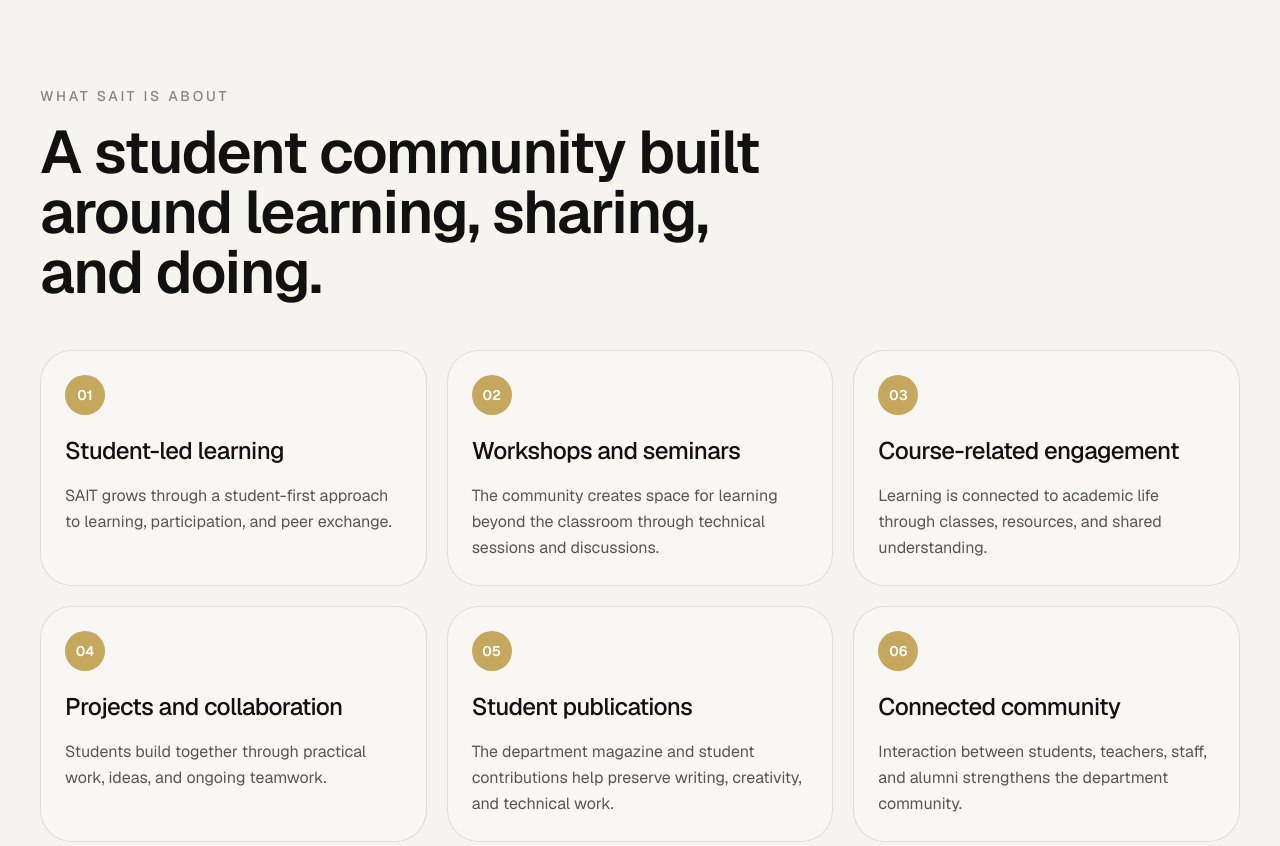
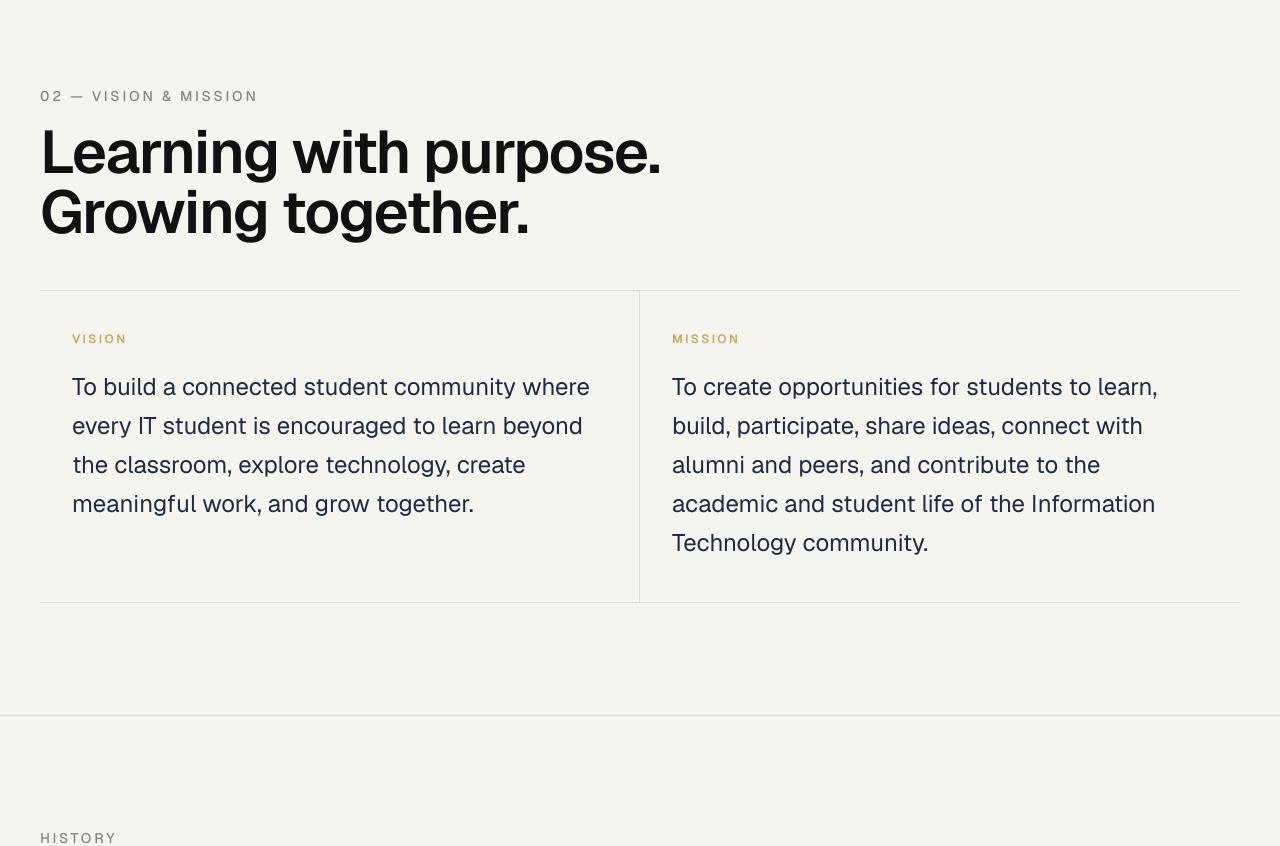
Before and after one commit to gayathrisanthoshpc/sait-website, a Next.js app: page /about in a window 1280 px wide. Shown: the part 600-1446 px from the top of the page. Built offline with nearby package versions, Linux system fonts and the light colour scheme.

Commit message:
Refactor VisionMission component to enhance clarity and structure of vision and mission statements

```diff
--- a/components/about/VisionMission.tsx
+++ b/components/about/VisionMission.tsx
@@ -1,66 +1,48 @@
 "use client";
 
-import { motion } from "framer-motion";
+import { motion, useReducedMotion } from "framer-motion";
 
-const pillars = [
+const statements = [
   {
-    title: "Student-led learning",
-    text: "SAIT grows through a student-first approach to learning, participation, and peer exchange.",
+    label: "Vision",
+    text: "To build a connected student community where every IT student is encouraged to learn beyond the classroom, explore technology, create meaningful work, and grow together.",
   },
   {
-    title: "Workshops and seminars",
-    text: "The community creates space for learning beyond the classroom through technical sessions and discussions.",
-  },
-  {
-    title: "Course-related engagement",
-    text: "Learning is connected to academic life through classes, resources, and shared understanding.",
-  },
-  {
-    title: "Projects and collaboration",
-    text: "Students build together through practical work, ideas, and ongoing teamwork.",
-  },
-  {
-    title: "Student publications",
-    text: "The department magazine and student contributions help preserve writing, creativity, and technical work.",
-  },
-  {
-    title: "Connected community",
-    text: "Interaction between students, teachers, staff, and alumni strengthens the department community.",
+    label: "Mission",
+    text: "To create opportunities for students to learn, build, participate, share ideas, connect with alumni and peers, and contribute to the academic and student life of the Information Technology community.",
   },
 ];
 
 export default function VisionMission() {
+  const shouldReduceMotion = useReducedMotion();
+
   return (
     <section className="border-b border-black/10 px-6 py-20 md:px-10 md:py-28">
       <div className="mx-auto max-w-[1440px]">
         <div className="mb-12 max-w-3xl">
           <p className="text-sm font-medium uppercase tracking-[0.2em] text-black/45">
-            What SAIT is about
+            02 — Vision &amp; Mission
           </p>
           <h2 className="mt-4 text-4xl font-semibold tracking-tight md:text-6xl">
-            A student community built around learning, sharing, and doing.
+            Learning with purpose. Growing together.
           </h2>
         </div>
 
-        <div className="grid gap-5 md:grid-cols-2 xl:grid-cols-3">
-          {pillars.map((pillar, index) => (
+        <div className="grid gap-0 border-y border-black/10 md:grid-cols-2">
+          {statements.map((statement, index) => (
             <motion.article
-              key={pillar.title}
-              initial={{ opacity: 0, y: 18 }}
-              whileInView={{ opacity: 1, y: 0 }}
+              key={statement.label}
+              initial={shouldReduceMotion ? { opacity: 1, y: 0 } : { opacity: 0, y: 18 }}
+              whileInView={shouldReduceMotion ? { opacity: 1, y: 0 } : { opacity: 1, y: 0 }}
               viewport={{ once: true, amount: 0.25 }}
-              transition={{ duration: 0.35, delay: index * 0.05 }}
-              className="rounded-[2rem] border border-black/10 bg-white/30 p-6"
+              transition={{ duration: shouldReduceMotion ? 0.15 : 0.45, delay: shouldReduceMotion ? 0 : index * 0.08, ease: "easeOut" }}
+              className={`px-1 py-8 md:px-8 md:py-10 ${index === 0 ? "md:border-r md:border-black/10" : "border-t border-black/10 md:border-t-0"}`}
             >
-              <div className="mb-5 flex h-10 w-10 items-center justify-center rounded-full bg-[#C6A75E] text-sm font-semibold text-white">
-                0{index + 1}
-              </div>
-
-              <h3 className="text-2xl font-medium tracking-tight text-[#111111]">
-                {pillar.title}
-              </h3>
-              <p className="mt-4 text-base leading-relaxed text-black/65">
-                {pillar.text}
+              <p className="text-xs font-semibold uppercase tracking-[0.2em] text-[#C6A75E]">
+                {statement.label}
+              </p>
+              <p className="mt-5 max-w-xl text-xl leading-relaxed text-[#1F2A44] md:text-2xl">
+                {statement.text}
               </p>
             </motion.article>
           ))}
```
